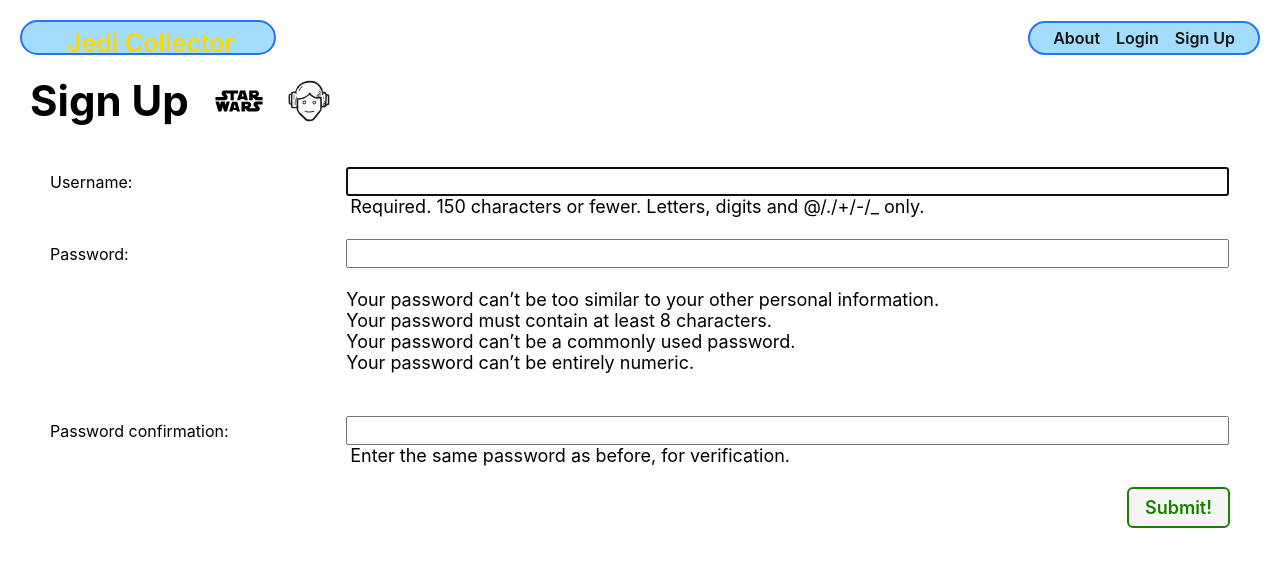
After one commit to walter0916/jedi-collector, a Django app: page /accounts/signup/ in a window 1280 px wide. The commit adds this page. Shown: the top 567 px of the page. Run offline with Django 4.2, Linux system fonts and the light colour scheme.

Commit message:
add signup page and view function and add svgs to index and detail page

```diff
--- a/jedicollector/settings.py
+++ b/jedicollector/settings.py
@@ -127,6 +127,8 @@ USE_TZ = True
 
 STATIC_URL = 'static/'
 
+LOGIN_URL = 'home'
+
 LOGIN_REDIRECT_URL = 'jedi-index'
 
 LOGOUT_REDIRECT_URL = 'home'
--- a/main_app/templates/base.html
+++ b/main_app/templates/base.html
@@ -33,6 +33,7 @@
         {% else %}
         <li><a href="about/">About</a></li>
         <li><a href="{% url 'home' %}">Login</a></li>
+        <li><a href="{% url 'signup' %}">Sign Up</a></li>
         {% endif %}
       </ul>
     </nav>
--- a/main_app/templates/jedis/detail.html
+++ b/main_app/templates/jedis/detail.html
@@ -24,7 +24,7 @@
 <section class="jedi-container">
   <div class="jedi-img">
     <img
-      src=""
+      src="{% static 'images/baby-yoda.svg' %}"
       alt=""
     >
   </div>
--- a/main_app/templates/jedis/index.html
+++ b/main_app/templates/jedis/index.html
@@ -15,7 +15,8 @@
   <h1 class="list-title">Jedi List</h1>
   <img src="{% static 'images/darth-vader.svg' %}" alt="">
   <img src="{% static 'images/chewbacca.svg' %}" alt="">
-  <img src="" alt="">
+  <img src="{% static 'images/stormtrooper.svg' %}" alt="">
+  <img src="{% static 'images/baby-yoda.svg' %}" alt="">
   <img src="" alt="">
 </section>
 
--- /dev/null
+++ b/main_app/templates/signup.html
@@ -0,0 +1,26 @@
+{% extends 'base.html' %}
+{% load static %}
+
+{% block head %}
+<link rel="stylesheet" type="text/css" href="{% static 'css/form.css' %}"/>
+{% endblock %}
+
+{% block content %}
+
+<div class="page-header">
+  <h1>Sign Up</h1>
+  <img src="{% static 'images/star-wars-logo.svg' %}" alt=""/>
+  <img src="{% static 'images/princess-leia.svg' %}" alt="princess leia">
+</div>
+{% if error_message %}
+  <p class="red-text">{{ error_message }}</p>
+{% endif %}
+<form action="" method="post" class="form-container" autocomplete="off">
+  {% csrf_token %}
+  <table>
+    {{ form.as_table }}
+  </table>
+  <button type="submit" class="btn submit">Submit!</button>
+</form>
+
+{% endblock %}
--- a/main_app/urls.py
+++ b/main_app/urls.py
@@ -10,4 +10,5 @@ urlpatterns = [
   path('jedi/<int:pk>/delete/', views.JediDelete.as_view(), name='jedi-delete'),
   path('jedi/<int:jedi_id>/add-training', views.add_training, name='add-training'),
   path('jedi/<int:jedi_id>/add-mission', views.add_mission, name='add-mission'),
+  path('accounts/signup/', views.signup, name='signup'),
 ]
--- a/main_app/views.py
+++ b/main_app/views.py
@@ -3,16 +3,20 @@ from django.views.generic.edit import CreateView, UpdateView, DeleteView
 from django.contrib.auth.views import LoginView
 from .models import Jedi, Mission
 from .forms import TrainingForm, MissionForm
+from django.contrib.auth import login
+from django.contrib.auth.forms import UserCreationForm
 import math
 import random
 from datetime import date
+from django.contrib.auth.decorators import login_required
+from django.contrib.auth.mixins import LoginRequiredMixin
 
 
 # Define the home view
 class Home(LoginView):
   template_name = 'home.html'
 
-class JediCreate(CreateView):
+class JediCreate(LoginRequiredMixin, CreateView):
   model = Jedi
   fields = ['name', 'planet', 'age', 'lightsabercolor', 'jeditype', 'mentor']
 
@@ -27,6 +31,7 @@ class JediCreate(CreateView):
     form.instance.wisdom = stats['wisdom']
     form.instance.stamina = stats['stamina']
     form.instance.charisma = stats['charisma']
+    form.instance.user = self.request.user
     return super().form_valid(form)
 
 def get_jedi_stats(jedi_type):
@@ -83,10 +88,12 @@ class JediDelete(DeleteView):
   model = Jedi
   success_url = '/jedi/'
 
+@login_required
 def jedi_index(request):
-  jedis = Jedi.objects.all()
+  jedis = Jedi.objects.filter(user=request.user)
   return render(request, 'jedis/index.html', {'jedis': jedis})
 
+@login_required
 def jedi_detail(request, jedi_id):
   jedi = Jedi.objects.get(id=jedi_id)
   training_form = TrainingForm()
@@ -178,6 +185,7 @@ def add_mission(request, jedi_id):
       jedi.forceabilities = min(jedi.forceabilities + 5, 100)
       jedi.powerlevel = min(jedi.powerlevel + 5, 100)
       jedi.defense = min(jedi.defense + 5, 100)
+      jedi.charisma = min(jedi.charisma + 5, 100)
       jedi.save()
     else:
       jedi.lightsaberskill = max(jedi.lightsaberskill - 5, 0)
@@ -187,6 +195,21 @@ def add_mission(request, jedi_id):
       jedi.forceabilities = max(jedi.forceabilities - 5, 0)
       jedi.powerlevel = max(jedi.powerlevel - 5, 0)
       jedi.defense = max(jedi.defense - 5, 0)
+      jedi.charisma = max(jedi.charisma - 5, 0)
       jedi.save()
     new_mission.save()
   return redirect('jedi-detail', jedi_id=jedi_id)
+
+def signup(request):
+  error_message = ''
+  if request.method == 'POST':
+    form = UserCreationForm(request.POST)
+    if form.is_valid():
+      user = form.save()
+      login(request, user)
+      return redirect('cat-index')
+    else:
+      error_message = 'Invalid sign up - try again'
+  form = UserCreationForm()
+  context = {'form': form, 'error_message': error_message}
+  return render(request, 'signup.html', context)
```
Also changed, not shown: main_app/static/images/princess-leia.svg (renamed from main_app/static/images/princess-leia-svgrepo-com.svg), main_app/static/images/stormtrooper.svg (renamed from main_app/static/images/stormtrooper-svgrepo-com.svg).
